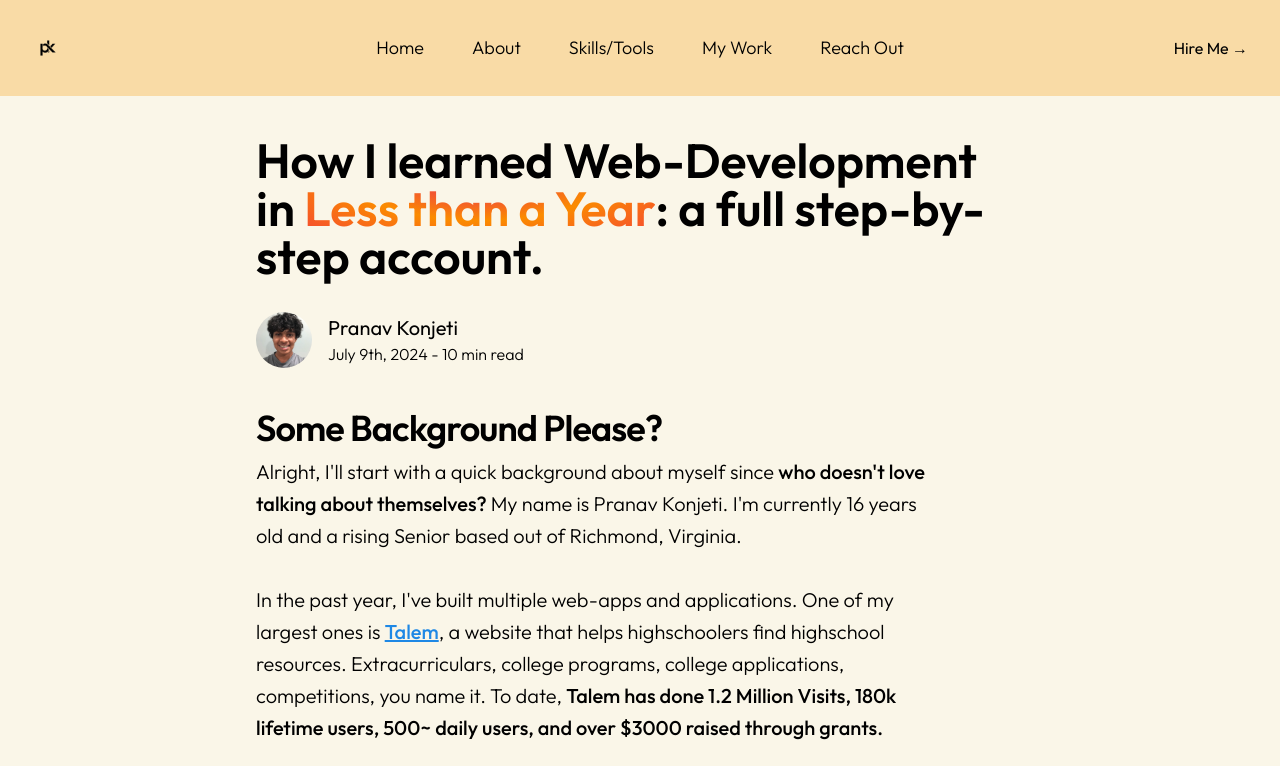
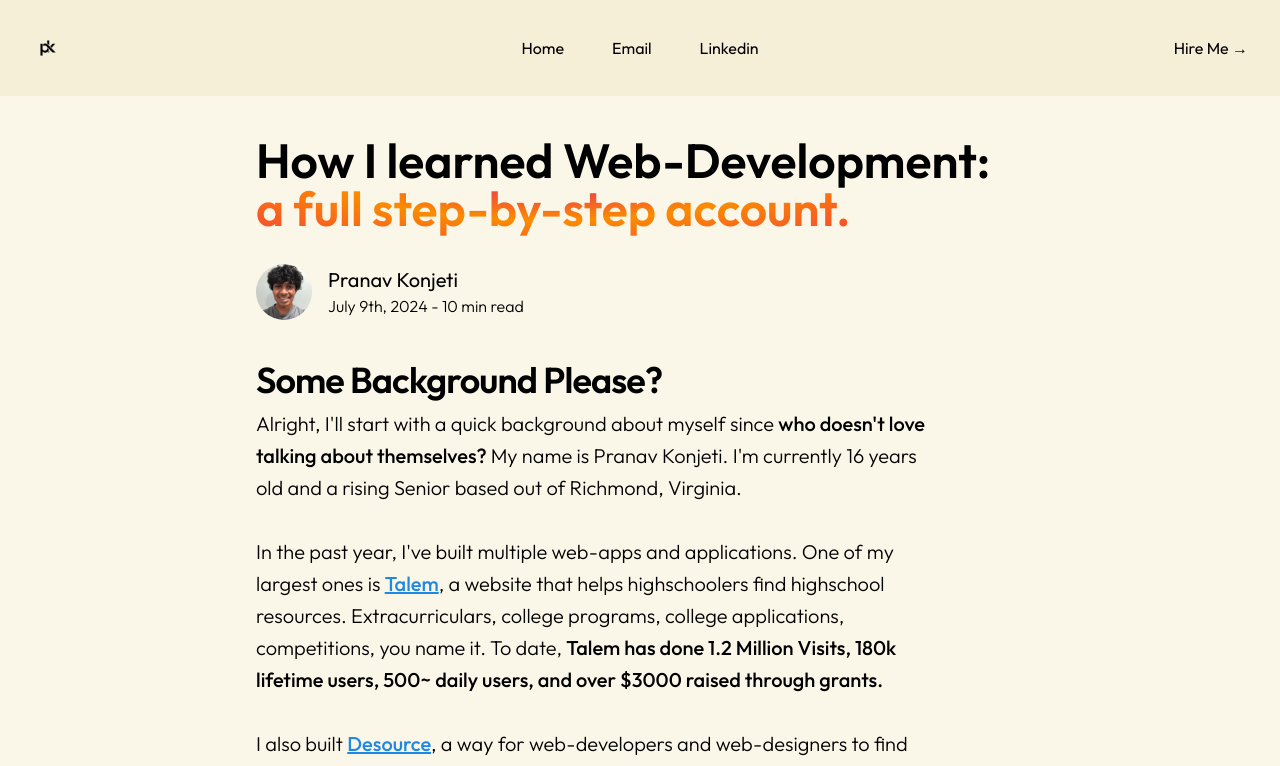
Before and after one commit to PkTheCoda/portfolio, a React (Vite) app: page /learn in a window 1280 px wide. Shown: the top 766 px of the page. Built offline with nearby package versions, Linux system fonts and the light colour scheme.

Commit message:
finished blog post for now

```diff
--- /dev/null
+++ b/src/Components/BlogHome.jsx
@@ -0,0 +1,34 @@
+import React from 'react'
+
+const BlogHome = () => {
+  return (
+    <div className='py-2 bg-red-100 font-outfit'>
+        <div className='max-w-4xl mx-auto bg-red-200 grid grid-cols-2'>
+            BlogHome
+            <article
+                class="mx-auto relative isolate flex flex-col justify-end overflow-hidden rounded-2xl bg-gray-900 dark:bg-gray-700 px-8 py-8 pb-8 pt-80 sm:pt-48 lg:pt-80">
+                <img src="https://images.unsplash.com/photo-1677442135703-1787eea5ce01?crop=entropy&cs=tinysrgb&fit=max&fm=jpg&ixid=M3w0NzEyNjZ8MHwxfHNlYXJjaHw1fHxhaXxlbnwwfDB8fHwxNzEyNzUzMTQ4fDA&ixlib=rb-4.0.3&q=80&w=1080" alt="" class="absolute inset-0 -z-10 h-full w-full object-cover"/>
+                <div class="absolute inset-0 -z-10 bg-gradient-to-t from-gray-900 via-gray-900/40"></div>
+                <div class="absolute inset-0 -z-10 rounded-2xl ring-1 ring-inset ring-gray-900/10"></div>
+                <div class="flex flex-wrap items-center gap-y-1 overflow-hidden text-sm leading-6 text-gray-300"><time
+                        datetime="2023-10-11" class="mr-8">Oct 11, 2023</time>
+                    <div class="-ml-4 flex items-center gap-x-4"><svg viewBox="0 0 2 2"
+                            class="-ml-0.5 h-0.5 w-0.5 flex-none fill-white/50">
+                            <circle cx="1" cy="1" r="1"></circle>
+                        </svg>
+                        <div class="flex gap-x-2.5">
+                            <img src="https://randomuser.me/api/portraits/men/2.jpg" alt="" class="h-6 w-6 flex-none rounded-full bg-white/10"/>John
+                        </div>
+                    </div>
+                </div>
+                <h3 class="mt-3 text-lg font-semibold leading-6 text-white">
+                    <a href="/tech-blog/post1"><span class="absolute inset-0"></span>The Future of Artificial
+                        Intelligence: Trends and Challenges</a>
+                </h3>
+            </article>
+        </div>
+    </div>
+  )
+}
+
+export default BlogHome
--- a/src/Components/HeaderStatic.jsx
+++ b/src/Components/HeaderStatic.jsx
@@ -6,10 +6,8 @@ import pranavtextlogo from '../Images/pranavlogotext.png'
 
 const navigation = [
   { name: 'Home', href: '/' },
-  { name: 'About', href: '#about' },
-  { name: 'Skills/Tools', href: '#tools' },
-  { name: 'My Work', href: '#work' },
-  { name: 'Reach Out', href: '#contact' },
+  { name: 'Email', href: 'mailto:pranavkonjeti@gmail.com' },
+  { name: 'Linkedin', href: 'https://www.linkedin.com/in/pranav-konjeti/' },
 ]
 
 export default function NavbarStatic() {
@@ -26,7 +24,7 @@ export default function NavbarStatic() {
 
   return (
     <>
-      <div className="z-40 backdrop-blur-xl py-2 flex items-center mx-auto bg-[#f9dba6]">
+      <div className="z-40 backdrop-blur-xl py-2 flex items-center mx-auto bg-[#f6efd8]">
         <header className="w-full z-40 mx-auto max-w-[90rem]">
           <nav className="flex items-center justify-between p-6 lg:px-8" aria-label="Global">
             <div className="flex lg:flex-1">
@@ -54,8 +52,8 @@ export default function NavbarStatic() {
                 <a
                   key={item.name}
                   href={item.href}
-                  className="text-lg leading-6 text-black font-outfit font-light transition transform hover:scale-110"
-                  onClick={(event) => handleNavigationClick(event, item.href)}
+                  target='_blank'
+                  className="text-md leading-6 text-black font-outfit transition transform hover:scale-110"
                 >
                   {item.name}
                 </a>
--- a/src/Components/Learn.jsx
+++ b/src/Components/Learn.jsx
@@ -15,7 +15,7 @@ const Learn = () => {
             <div className="py-10 space-y-6 bg-[#faf6e8] px-4 pb-20">
               <div className='space-y-4 max-w-3xl mx-auto'>
                 <h1 className='five-title font-semibold'>
-                  How I learned Web-Development in <span className="main-gradient">Less than a Year</span>: a full step-by-step account.
+                  How I learned Web-Development: <span className="main-gradient">a full step-by-step account.</span>
                 </h1>
                 <div className="flex gap-x-4 py-4 items-center">
                   <img src={pranav} alt="A pic of me!"  className='h-14 w-14 object-cover rounded-full'/>
@@ -45,9 +45,9 @@ const Learn = () => {
                     <br />
                     <br />
                     I also built <a href="https://desource.app" target='_blank' className="bhl">Desource</a>, a way for web-developers and web-designers to find
-                    programming resources. This is a newer project, but it's been gaining a ton of traction recently. Finall, I also run my
+                    programming resources. This is a newer project, but it's been gaining a ton of traction recently. Finally, I also run my
                     own <a href="https://thryvedesign.com" target='_blank' className="bhl">Web-Develompent Agency.</a> We build custom websites
-                    for mainly small-businesses. We've generated over $10,000 in profit!
+                    for mainly small businesses. We've generated over $10,000 in profit!
                     <br />
                     <br />
                     In the recent months, I've been posting about all my projects and initiatives on platforms like Linkedin, Reddit, etc. and I always
--- a/src/Homepage.jsx
+++ b/src/Homepage.jsx
@@ -7,6 +7,7 @@ import WavyLine from './Components/WavyLine'
 import Header from './Components/Header'
 import ExtraProjectBottom from './Components/ExtraProjectsBottom'
 import { Helmet } from 'react-helmet';
+import BlogHome from './Components/BlogHome'
 
 function Homepage() {
 
```
